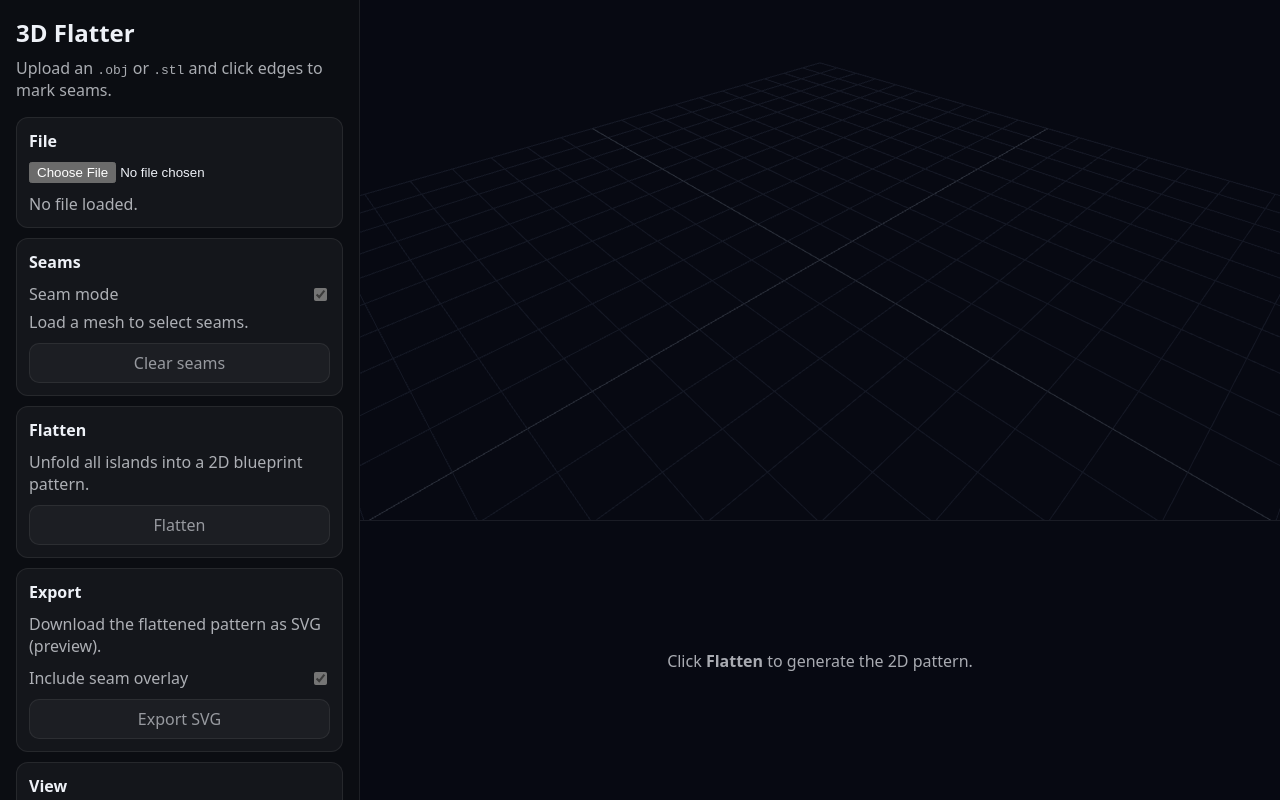
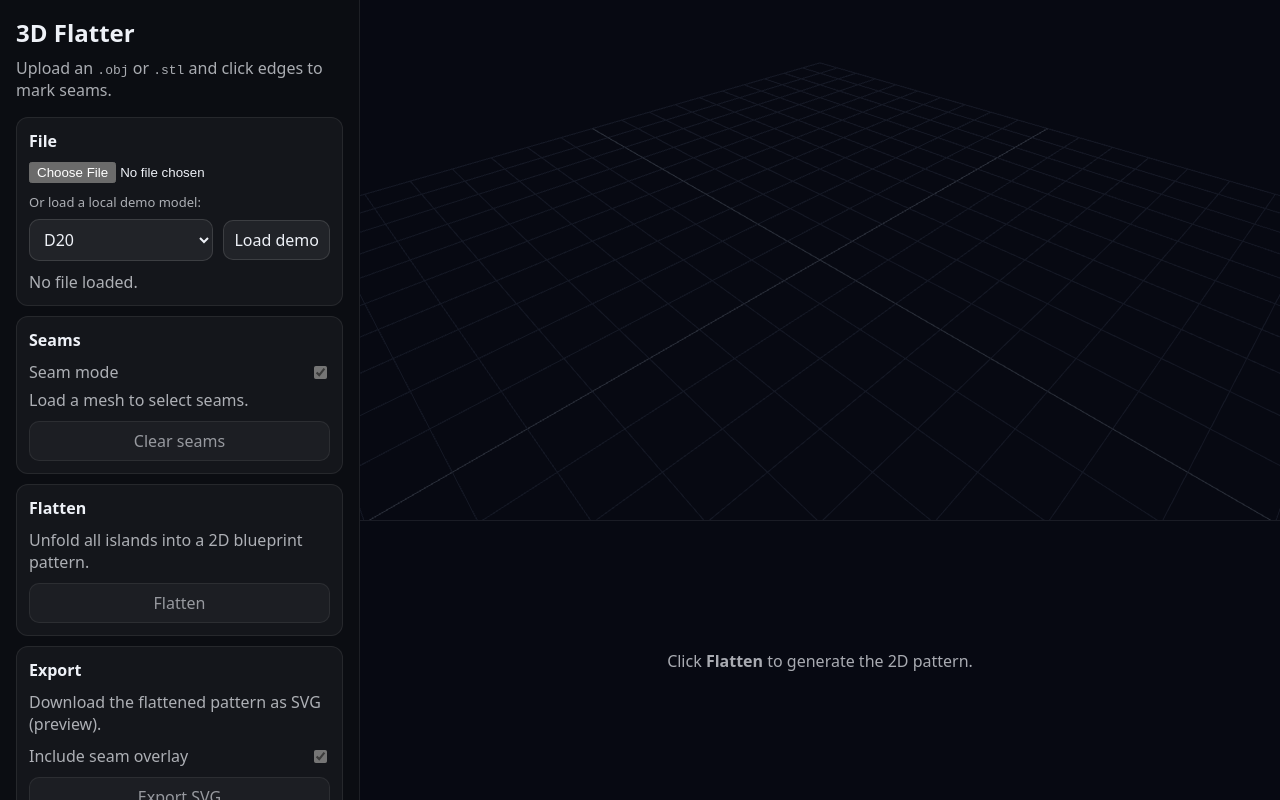
Before and after one commit to NitayBrandriss/3DFlatter, a Next.js app: page / in a window 1280 px wide. Shown: the top 800 px of the page. Built offline with nearby package versions, Linux system fonts and the light colour scheme.

Commit message:
Add demo model loading feature and update styles for select component

```diff
--- /dev/null
+++ b/app/api/demo-models/[id]/route.ts
@@ -0,0 +1,36 @@
+import { readFile } from "fs/promises";
+import path from "path";
+import { NextResponse } from "next/server";
+import { getDemoModelById } from "@/ui/demoModels";
+
+export async function GET(
+  _request: Request,
+  context: { params: Promise<{ id: string }> },
+) {
+  const { id } = await context.params;
+  const model = getDemoModelById(id);
+  if (!model) {
+    return NextResponse.json({ error: "Unknown demo model" }, { status: 404 });
+  }
+
+  const filePath = path.join(process.cwd(), "3d_models", model.relativePath);
+
+  try {
+    const data = await readFile(filePath);
+    const contentType = model.fileName.endsWith(".stl")
+      ? "model/stl"
+      : "text/plain";
+
+    return new NextResponse(data, {
+      headers: {
+        "Content-Type": contentType,
+        "Content-Disposition": `inline; filename="${model.fileName}"`,
+      },
+    });
+  } catch {
+    return NextResponse.json(
+      { error: "Demo model file not found on disk" },
+      { status: 404 },
+    );
+  }
+}
--- a/app/globals.css
+++ b/app/globals.css
@@ -109,6 +109,22 @@ body {
   cursor: not-allowed;
 }
 
+.select {
+  flex: 1;
+  min-width: 0;
+  border-radius: 10px;
+  padding: 8px 10px;
+  background: rgba(255, 255, 255, 0.06);
+  border: 1px solid rgba(255, 255, 255, 0.12);
+  color: inherit;
+  font: inherit;
+}
+
+.select:disabled {
+  opacity: 0.6;
+  cursor: not-allowed;
+}
+
 .toggle {
   display: flex;
   gap: 10px;
--- a/app/page.tsx
+++ b/app/page.tsx
@@ -6,6 +6,7 @@ import {
   computeSessionStats,
   useMeshSessionStore,
 } from "@/state/meshSessionStore";
+import { DEMO_MODELS } from "@/ui/demoModels";
 import { ToastStack } from "@/ui/ToastStack";
 import { UnfoldViewer2D } from "@/ui/UnfoldViewer2D";
 import { useFlattenExport } from "@/ui/useFlattenExport";
@@ -53,10 +54,11 @@ export default function HomePage() {
     onExportSvg,
   } = useFlattenExport(session, notifyToast);
 
-  const [wireframe, setWireframe] = useState(false);
+  const [wireframe, setWireframe] = useState(true);
   const [showGrid, setShowGrid] = useState(true);
   const [showAxes, setShowAxes] = useState(false);
   const [modelScale, setModelScale] = useState(1);
+  const [selectedDemoId, setSelectedDemoId] = useState(DEMO_MODELS[0]?.id ?? "");
 
   const onPickFile = useCallback(
     async (file: File | null) => {
@@ -66,6 +68,27 @@ export default function HomePage() {
     },
     [loadMeshFile],
   );
+
+  const onLoadDemo = useCallback(async () => {
+    const demo = DEMO_MODELS.find((model) => model.id === selectedDemoId);
+    if (!demo) return;
+
+    setModelScale(1);
+    const response = await fetch(`/api/demo-models/${demo.id}`);
+    if (!response.ok) {
+      notifyToast(
+        response.status === 404
+          ? `Demo model "${demo.label}" not found. Add it under 3d_models/.`
+          : `Failed to load demo model "${demo.label}".`,
+        "warning",
+      );
+      return;
+    }
+
+    const blob = await response.blob();
+    const file = new File([blob], demo.fileName, { type: blob.type });
+    await loadMeshFile(file);
+  }, [loadMeshFile, notifyToast, selectedDemoId]);
 
   const onEdgePick = useCallback(
     (edgeKey: Parameters<typeof toggleSeamAt>[0]) => {
@@ -92,6 +115,35 @@ export default function HomePage() {
                 disabled={isLoading}
                 onChange={(e) => onPickFile(e.currentTarget.files?.[0] ?? null)}
               />
+            </div>
+
+            <div className="col" style={{ marginTop: 10, gap: 8 }}>
+              <div className="muted" style={{ fontSize: 13 }}>
+                Or load a local demo model:
+              </div>
+              <div className="row">
+                <select
+                  className="select"
+                  value={selectedDemoId}
+                  disabled={isLoading}
+                  onChange={(e) => setSelectedDemoId(e.currentTarget.value)}
+                  aria-label="Demo model"
+                >
+                  {DEMO_MODELS.map((model) => (
+                    <option key={model.id} value={model.id}>
+                      {model.label}
+                    </option>
+                  ))}
+                </select>
+                <button
+                  type="button"
+                  className="btn"
+                  disabled={isLoading || !selectedDemoId}
+                  onClick={onLoadDemo}
+                >
+                  Load demo
+                </button>
+              </div>
             </div>
             <div className="muted" style={{ marginTop: 10 }}>
               {session ? (
--- /dev/null
+++ b/src/ui/demoModels.ts
@@ -0,0 +1,33 @@
+export type DemoModel = {
+  id: string;
+  label: string;
+  relativePath: string;
+  fileName: string;
+};
+
+export const DEMO_MODELS: DemoModel[] = [
+  {
+    id: "d20",
+    label: "D20",
+    relativePath: "obj/D20.obj",
+    fileName: "D20.obj",
+  },
+  {
+    id: "cube",
+    label: "Cube",
+    relativePath: "stl/Cube.stl",
+    fileName: "Cube.stl",
+  },
+  {
+    id: "big-m",
+    label: "Big_M",
+    relativePath: "obj/Big_M.obj",
+    fileName: "Big_M.obj",
+  },
+];
+
+const demoModelById = new Map(DEMO_MODELS.map((model) => [model.id, model]));
+
+export function getDemoModelById(id: string): DemoModel | undefined {
+  return demoModelById.get(id);
+}
```
